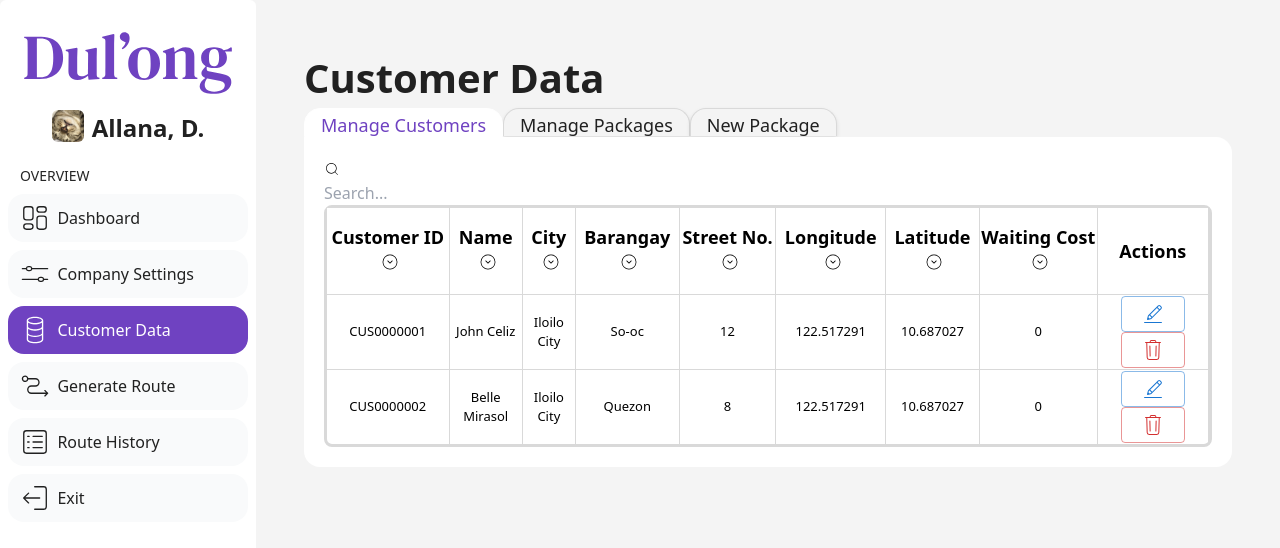
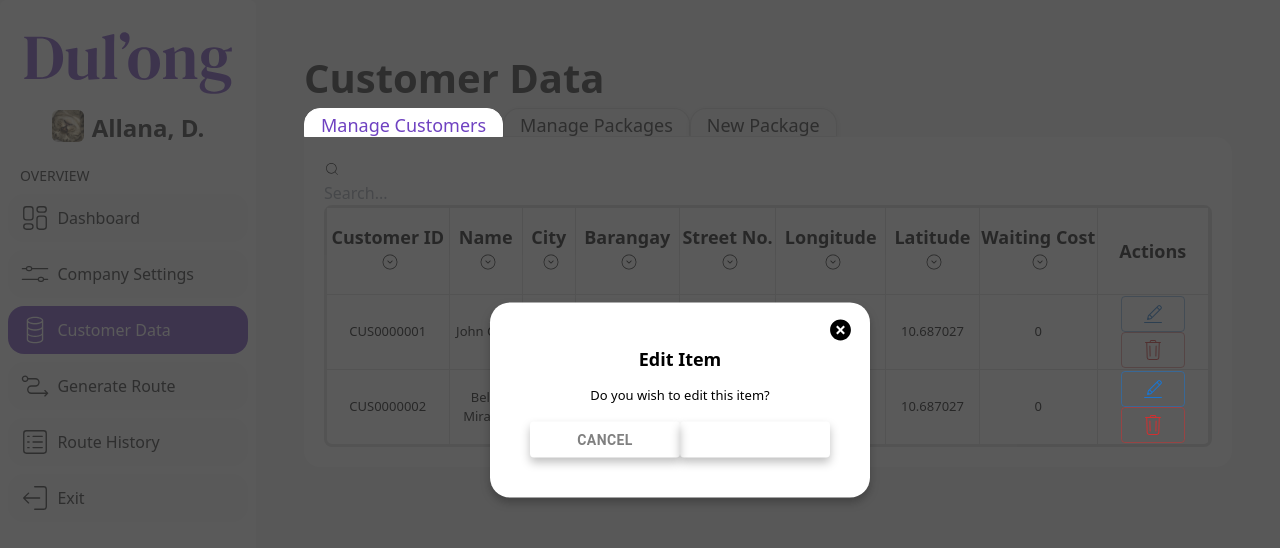
Before and after one commit to D-D-M-Y/dul-ong-administrative-frontend, a Next.js app: page /customer-data in a window 1280 px wide. Both pictures are taken after a click on the button 1152 px from the left and 314 px from the top of the page. Shown: the top 548 px of the page. Built offline with nearby package versions, Linux system fonts and the light colour scheme.

Commit message:
delete-alerts fixed

```diff
--- a/src/app/company-settings/manage-foos/page.tsx
+++ b/src/app/company-settings/manage-foos/page.tsx
@@ -1,7 +1,7 @@
 "use client";
 import React, { useState } from 'react';
 import Link from 'next/link';
-import Modal from '../../components/Modal/Modal.js';
+import Modal from '../../components/Modal/ActionModal.js';
 import {
   CiCircleChevDown,
 } from "react-icons/ci";
--- a/src/app/company-settings/page.tsx
+++ b/src/app/company-settings/page.tsx
@@ -1,7 +1,7 @@
 "use client";
 import React, { useState } from 'react';
 import Link from 'next/link';
-import Modal from '../components/Modal/Modal.js';
+import Modal from '../components/Modal/ActionModal.js';
 import {
   CiCircleChevDown,
 } from "react-icons/ci";
--- /dev/null
+++ b/src/app/components/Modal/ActionModal.js
@@ -0,0 +1,112 @@
+import React, { useState } from "react";
+import "./Modal.css";
+import Button from '@mui/material/Button';
+import {
+    CiTrash,
+    CiEdit,
+    // ... other icons
+} from "react-icons/ci";
+import { RiCloseCircleFill } from "react-icons/ri";
+
+
+export default function Modal({ onToggle }) {
+    const [modal, setModal] = useState(false);
+    const [modalType, setModalType] = useState("delete"); // State to identify modal type
+    const [deleteSuccessModal, setDeleteSuccessModal] = useState(false);
+    const [editSuccessModal, setEditSuccessModal] = useState(false);
+
+    const toggleModal = () => {
+        setModal(!modal);
+        onToggle && onToggle(!modal); // Call the callback if provided
+    };
+
+    const handleOpenModal = (type) => {
+        setModalType(type);
+        toggleModal();
+    };
+
+    const handleDelete = () => {
+        // Implement delete functionality here (e.g., call an API)
+        console.log("Item deleted!");
+        setDeleteSuccessModal(true); // Show delete success popup
+        toggleModal();
+    };
+
+    const handleEdit = () => {
+        // Implement edit functionality here (e.g., navigate to edit page)
+        console.log("Item edited!");
+        setEditSuccessModal(true); // Show edit success popup
+        toggleModal();
+    };
+
+
+    return (
+        <>
+            <Button variant="outlined" color="primary" onClick={() => handleOpenModal("edit")}>
+                <div className="button-content">
+                    <CiEdit size={24} />
+                </div>
+            </Button>
+            <Button variant="outlined" color="error" onClick={() => handleOpenModal("delete")}>
+                <div className="button-content">
+                    <CiTrash size={24} />
+                </div>
+            </Button>
+
+            {modal && (
+                <div className="modal">
+                    <div onClick={toggleModal} className="overlay"></div>
+                    <div className="modal-content">
+                        <h2 className='font-roboto font-bold'>
+                            {modalType === "delete" ? "Delete" : "Edit Item"} {/* Dynamic heading */}
+                        </h2>
+                        <p>
+                            {modalType === "delete" ? (
+                                <p className='font-source-sans-pro mt-4 mb-4'>Are you sure you want to delete this item?</p>
+                            ) : (
+                                <p className='font-source-sans-pro mt-4 mb-4'>
+                                    Do you wish to edit this item?
+                                </p>
+                            )}
+                        </p>
+                        <div className="modal-actions"> {/* Container for buttons */}
+                            {modalType === "delete" ? (
+                                <>
+                                    <Button className="cancel-modal" onClick={toggleModal}>
+                                        <p className="font-source-sans-pro text-[#808080] font-bold">Cancel</p>
+                                    </Button>
+                                    <Button className="delete-modal" onClick={handleDelete}>
+                                        <p className="font-source-sans-pro text-white font-bold">Delete</p>
+                                    </Button>
+                                </>
+                            ) : (
+                                <>
+                                    <Button className="cancel-modal" onClick={toggleModal}>
+                                        <p className="font-source-sans-pro text-[#808080] font-bold">Cancel</p>
+                                    </Button>
+                                    <Button className="edit-modal" onClick={handleEdit}>
+                                        <p className="font-source-sans-pro text-white font-bold">Edit</p>
+                                    </Button>
+                                </>
+                            )}
+                        </div>
+                        <button className="close-modal" onClick={toggleModal}>
+                            <RiCloseCircleFill size={25} />
+                        </button>
+                    </div>
+                </div>
+            )}
+            {deleteSuccessModal && (
+                <div className="modal">  {/* Add a class for styling */}
+                    <div onClick={() => setDeleteSuccessModal(false)} className="overlay"></div>
+                    <div className="modal-content">
+                        <h2 className="font-roboto font-bold font-[36px]">Item Deleted Successfully</h2> {/* Success message */}
+                        <button className="close-modal" onClick={() => setDeleteSuccessModal(false)}>
+                            <RiCloseCircleFill size={25} />
+                        </button>
+                    </div>
+                </div>
+            )}
+        </>
+    );
+}
--- a/src/app/components/Modal/Modal.css
+++ b/src/app/components/Modal/Modal.css
@@ -10,7 +10,8 @@ body.active-modal {
     font-size: 18px;
 }
 
-  .modal, .overlay {
+.modal,
+.overlay {
     width: 100vw;
     height: 100vh;
     top: 0;
@@ -21,20 +22,26 @@ body.active-modal {
 }
 
 .overlay {
-    background: rgba(49,49,49,0.8);
+    background: rgba(49, 49, 49, 0.8);
 }
+
 .modal-content {
+    border-radius: 20px;
     position: absolute;
-    top: 40%;
     left: 50%;
-    transform: translate(-50%, -50%);
-    line-height: 1.4;
-    background: #f1f1f1;
-    padding: 14px 28px;
-    border-radius: 3px;
-    max-width: 600px;
-    min-width: 300px;
+    top: 50%;
+    margin-left: -150px;
+    background-color: white;
+    padding: 40px;
+    transform: translateY(-50%);
+    box-shadow: 0px 5px 10px rgba(0, 0, 0, 0.25);
 }
+
+.modal-.modal-actions {
+    display: flex;
+    justify-content: space-between;
+}
+
 
 .close-modal {
     position: absolute;
@@ -42,3 +49,44 @@ body.active-modal {
     right: 10px;
     padding: 5px 7px;
 }
+
+
+.cancel-modal {
+    display: inline-block;
+    background: white;
+    border-radius: 10px;
+    color: #808080;
+    font-weight: 500;
+    text-align: center;
+    padding: 10px;
+    cursor: pointer;
+    width: 150px;
+    margin-right: 50px;
+    box-shadow: 0px 5px 10px rgba(0, 0, 0, 0.25);
+}
+
+.delete-modal {
+    display: inline-block;
+    background: red;
+    border-radius: 10px;
+    color: white;
+    font-weight: 500;
+    text-align: center;
+    padding: 10px;
+    cursor: pointer;
+    width: 150px;
+    box-shadow: 0px 5px 10px rgba(0, 0, 0, 0.25);
+}
+
+.edit-modal {
+    display: inline-block;
+    background: #1976D2;
+    border-radius: 10px;
+    color: white;
+    font-weight: 500;
+    text-align: center;
+    padding: 10px;
+    cursor: pointer;
+    width: 150px;
+    box-shadow: 0px 5px 10px rgba(0, 0, 0, 0.25);
+}
--- a/src/app/customer-data/manage-packages/page.tsx
+++ b/src/app/customer-data/manage-packages/page.tsx
@@ -1,14 +1,10 @@
 "use client";
 import React, { useState } from 'react';
-import { Popup } from '../../ui/dashboard/popup';
 import Link from 'next/link';
+import Modal from '../../components/Modal/ActionModal.js';
 import {
-  CiTrash,
-  CiEdit,
   CiCircleChevDown,
-  CiCircleChevUp
 } from "react-icons/ci";
-import Button from '@mui/material/Button';
 import SearchBar from '@/app/ui/tables/searchbar';
 
 interface Entity {
@@ -23,7 +19,6 @@ interface Entity {
   type: string;
   customerID: string;
   routeID: string;
-  actions: JSX.Element[];
 }
 
 const entities: Entity[] = [
@@ -40,24 +35,15 @@ const entities: Entity[] = [
     type: "Successful",
     customerID: "CUS0000001",
     routeID: "ROU0000001",
-  actions: [
-    <Button variant="outlined" color="primary" >
-    <div className="button-content">
-      <CiEdit size ={24} />
-    </div>
-  </Button>,
-  <Button variant="outlined" color="error">
-    <div className="button-content">
-    <CiTrash size ={24}/>
-  </div>
-</Button>
-  ],}
+  }
   // ... more entities
 ];
 
 const MyGrid = () => {
-    // state variable to control popup visibility, initialized to false
-    const [isPopupOpen, setIsPopupOpen] = useState(false);
+  const handleModalToggle = (isOpen: boolean) => {
+    // Perform any actions needed when modal opens/closes (optional)
+    console.log("Modal is", isOpen ? "Open" : "Closed");
+  };
   const headers = [
     { name: 'Package ID' },
     { name: 'Dimensions' },
@@ -101,7 +87,7 @@ const MyGrid = () => {
                      <CiCircleChevDown /> // Descending state (optional icon)
                    )}
                  </button>*/
-              <button className='ml-1'> <CiCircleChevDown/></button>)}
+                <button className='ml-1'> <CiCircleChevDown /></button>)}
             </th>
           ))}
         </tr>
@@ -120,15 +106,11 @@ const MyGrid = () => {
             <td>{entity.type}</td>
             <td>{entity.customerID}</td>
             <td>{entity.routeID}</td>
-            <td>{entity.actions?.map((action, index) => (
-              <span key={index}>{action}</span>))}
-            </td>
+            <td><Modal onToggle={handleModalToggle} /></td>
           </tr>
         ))}
       </tbody>
     </table>
-          {/* added check to render popup if open */}
-          {isPopupOpen && <Popup togglePopup={() => setIsPopupOpen(false)} />}
     </>
   );
 };
@@ -138,7 +120,7 @@ export default function Page() {
     <div>
       {/* Header */}
       <div>
-        <h1 style = {{fontWeight: 'bold'}}>
+        <h1 style={{ fontWeight: 'bold' }}>
           Customer Data
         </h1>
 
@@ -165,7 +147,7 @@ export default function Page() {
         {/* Body */}
         <div className="customborder-body">
           <div className="p-5">
-          <SearchBar/>
+            <SearchBar />
             <div className="grid table">
               <MyGrid />
             </div>
--- a/src/app/customer-data/page.tsx
+++ b/src/app/customer-data/page.tsx
@@ -1,14 +1,10 @@
 "use client";
 import React, { useState } from 'react';
-import { Popup } from '../ui/dashboard/popup';
 import Link from 'next/link';
+import Modal from '../components/Modal/ActionModal.js';
 import {
-  CiTrash,
-  CiEdit,
   CiCircleChevDown,
-  CiCircleChevUp
 } from "react-icons/ci";
-import Button from '@mui/material/Button';
 import SearchBar from '@/app/ui/tables/searchbar';
 
 
@@ -21,7 +17,6 @@ interface Entity {
   longitude: number;
   latitude: number;
   waitingCost: number;
-  actions: JSX.Element[];
 }
 
 const entities: Entity[] = [
@@ -35,18 +30,7 @@ const entities: Entity[] = [
   longitude: 122.517291,
   latitude: 10.687027,
   waitingCost: 0.0,
-  actions: [
-    <Button variant="outlined" color="primary" >
-      <div className="button-content">
-        <CiEdit size ={24} />
-      </div>
-    </Button>,
-    <Button variant="outlined" color="error">
-      <div className="button-content">
-      <CiTrash size ={24}/>
-    </div>
-  </Button>
-  ],},
+  },
 {
   customerID: "CUS0000002",
   name: "Belle Mirasol",
@@ -56,24 +40,15 @@ const entities: Entity[] = [
   longitude: 122.517291,
   latitude: 10.687027,
   waitingCost: 0.0,
-  actions: [
-    <Button variant="outlined" color="primary" >
-      <div className="button-content">
-        <CiEdit size ={24} />
-      </div>
-    </Button>,
-    <Button variant="outlined" color="error">
-      <div className="button-content">
-      <CiTrash size ={24}/>
-    </div>
-  </Button>
-  ],}
+}
   // ... more entities
 ];
 
 const MyGrid = () => {
-    // state variable to control popup visibility, initialized to false
-    const [isPopupOpen, setIsPopupOpen] = useState(false);
+  const handleModalToggle = (isOpen: boolean) => {
+    // Perform any actions needed when modal opens/closes (optional)
+    console.log("Modal is", isOpen ? "Open" : "Closed");
+  };
   const headers = [
     { name: 'Customer ID' },
     { name: 'Name' },
@@ -131,9 +106,7 @@ const MyGrid = () => {
             <td>{entity.longitude}</td>
             <td>{entity.latitude}</td>
             <td>{entity.waitingCost}</td>
-            <td>{entity.actions?.map((action, index) => (
-              <span key={index}>{action}</span>))}
-            </td>
+            <td><Modal onToggle={handleModalToggle} /></td>
           </tr>
         ))}
       </tbody>
```
Also changed, not shown: src/app/components/Modal/Modal.js (deleted, +0 -63 lines). Lines whose indentation alone changed are shown as unchanged.
